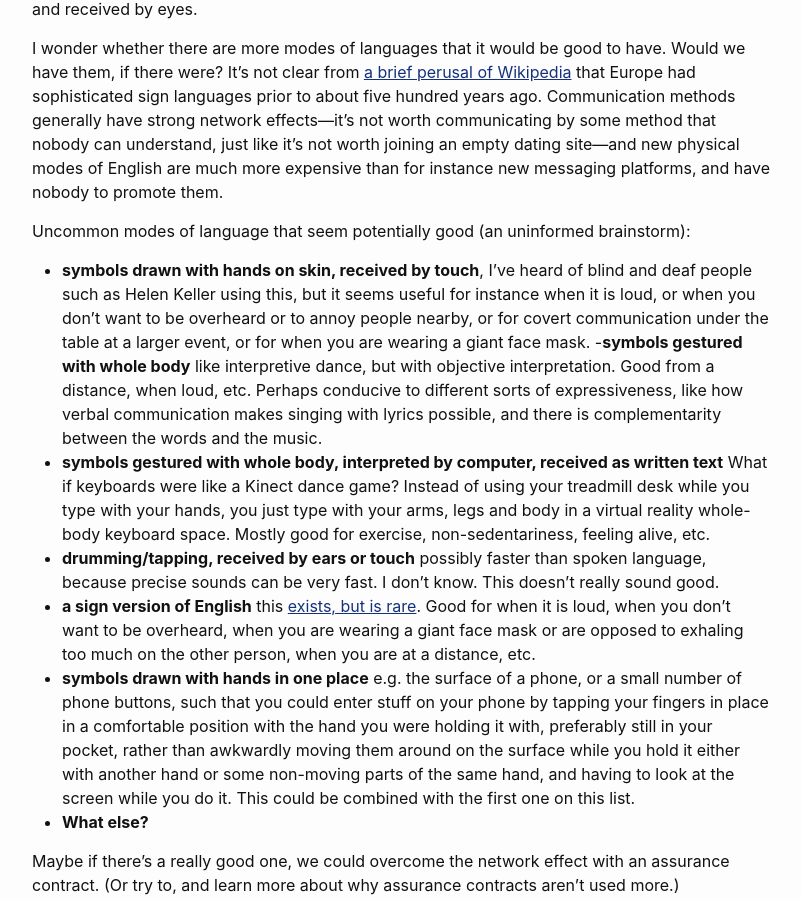
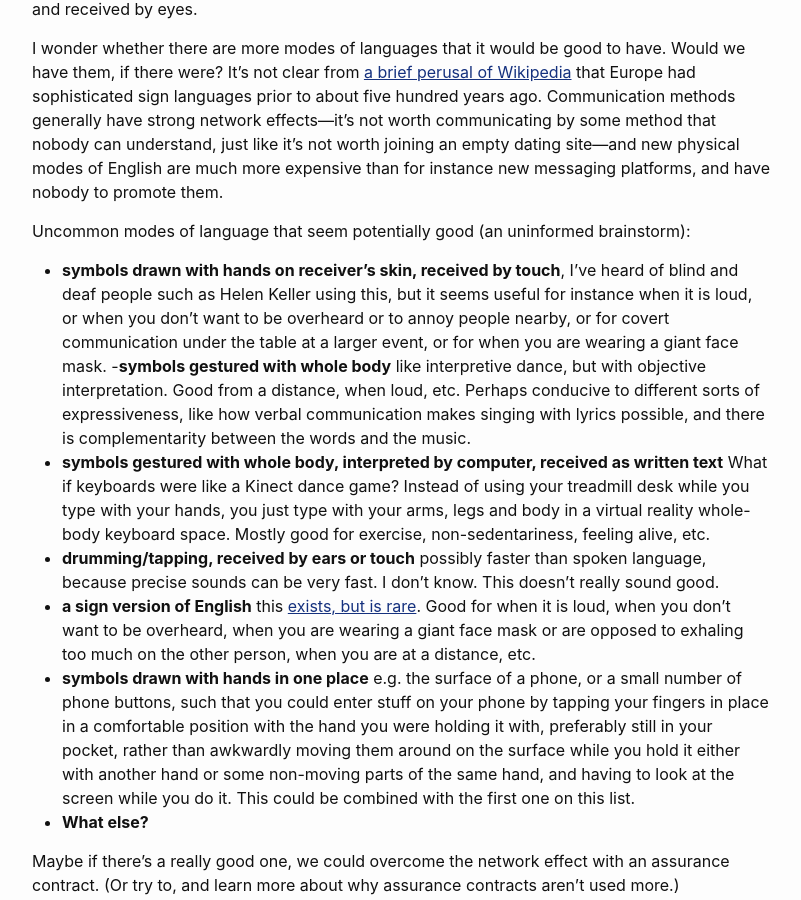
Before and after one commit to katjagrace/katjagrace.github.io, a Jekyll site: the page built from _posts/2020-12-09-unexplored-modes-of-language.md, in a window 1280 px wide and 900 px high, scrolled down 497 px. Shown: the whole window, without its empty margins (238-1039 px from the left). Built offline with Jekyll 4.4.1, drawn with Linux system fonts in a browser that asks for light colours; comment, search, counter and statistics services are not loaded.

Commit message:
language 2

```diff
--- a/_posts/2020-12-09-unexplored-modes-of-language.md
+++ b/_posts/2020-12-09-unexplored-modes-of-language.md
@@ -16,7 +16,7 @@ As far as I know, most popular languages are like this: they have a mouth-sound
 I wonder whether there are more modes of languages that it would be good to have. Would we have them, if there were? It's not clear from [a brief perusal of Wikipedia](https://en.wikipedia.org/wiki/History_of_sign_language) that Europe had sophisticated sign languages prior to about five hundred years ago. Communication methods generally have strong network effects&mdash;it's not worth communicating by some method that nobody can understand, just like it's not worth joining an empty dating site&mdash;and new physical modes of English are much more expensive than for instance new messaging platforms, and have nobody to promote them.
 
 Uncommon modes of language that seem potentially good (an uninformed brainstorm):
-- **symbols drawn with hands on skin, received by touch**, I've heard of blind and deaf people such as Helen Keller using this, but it seems useful for instance when it is loud, or when you don't want to be overheard or to annoy people nearby, or for covert communication under the table at a larger event, or for when you are wearing a giant face mask.
+- **symbols drawn with hands on receiver's skin, received by touch**, I've heard of blind and deaf people such as Helen Keller using this, but it seems useful for instance when it is loud, or when you don't want to be overheard or to annoy people nearby, or for covert communication under the table at a larger event, or for when you are wearing a giant face mask.
 -**symbols gestured with whole body** like interpretive dance, but with objective interpretation. Good from a distance, when loud, etc. Perhaps conducive to different sorts of expressiveness, like how verbal communication makes singing with lyrics possible, and there is complementarity between the words and the music.
 - **symbols gestured with whole body, interpreted by computer, received as written text** What if keyboards were like a Kinect dance game? Instead of using your treadmill desk while you type with your hands, you just type with your arms, legs and body in a virtual reality whole-body keyboard space. Mostly good for exercise, non-sedentariness, feeling alive, etc.
 - **drumming/tapping, received by ears or touch** possibly faster than spoken language, because precise sounds can be very fast. I don't know. This doesn't really sound good.
```
